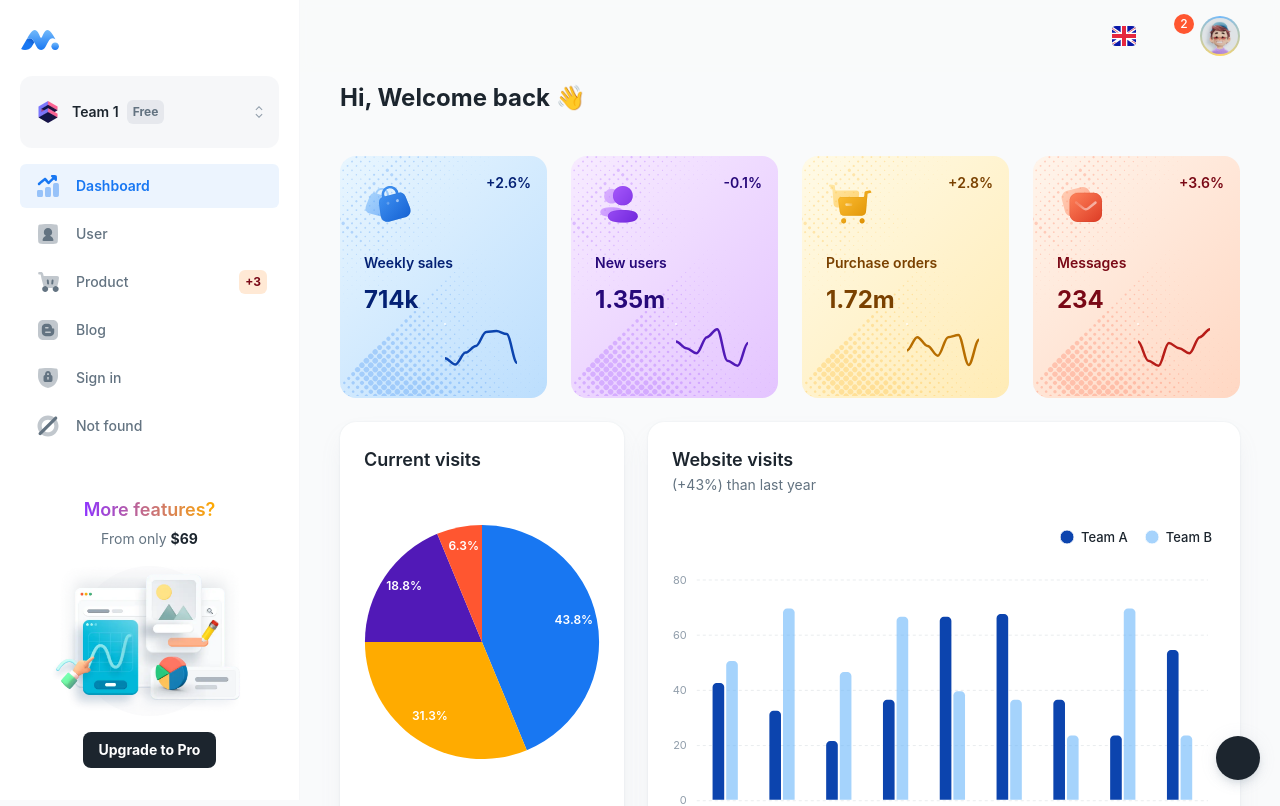
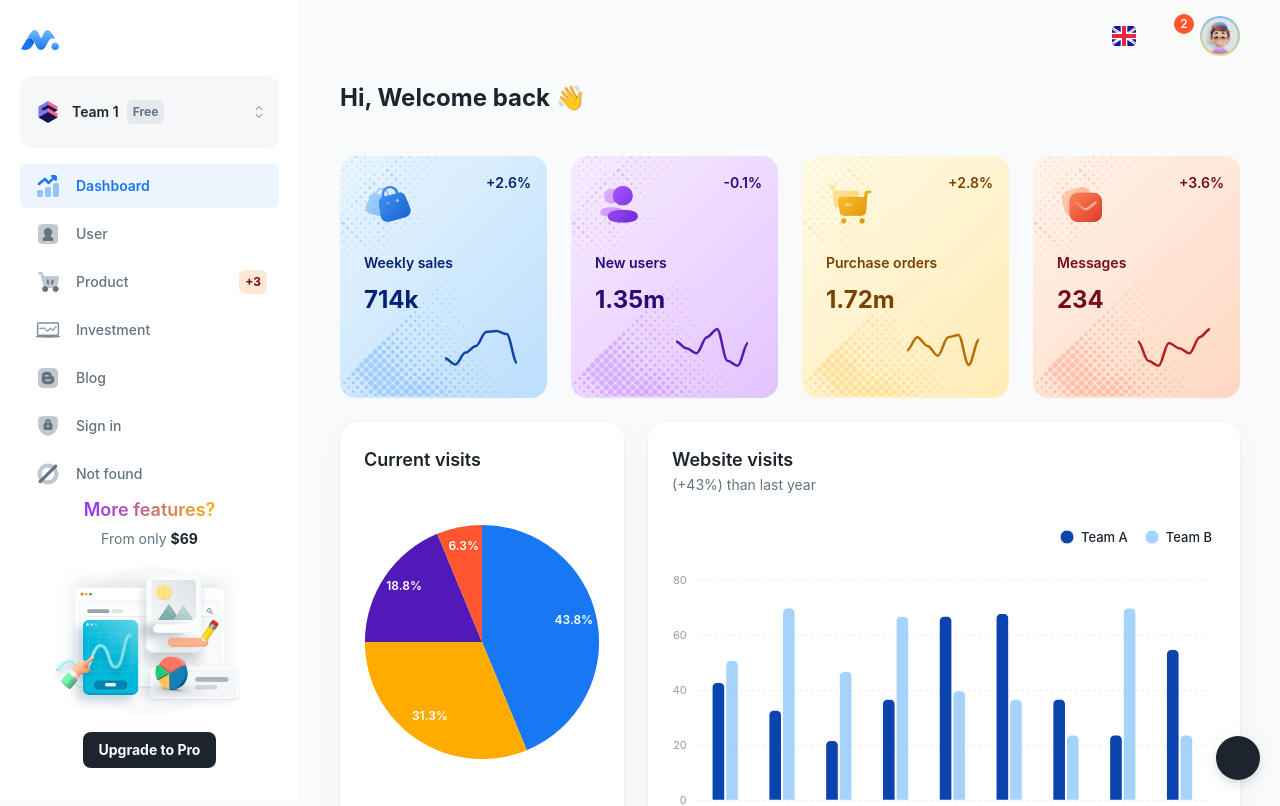
Before and after one commit to CesarCachay/korzo-challenge, a React (Vite) app: page / in a window 1280 px wide. Shown: the top 806 px of the page. Built offline with nearby package versions, Linux system fonts and the light colour scheme; some icons are missing.

Commit message:
Add investment route and update navbar for its proper navigation

```diff
--- a/src/layouts/config-nav-dashboard.tsx
+++ b/src/layouts/config-nav-dashboard.tsx
@@ -29,6 +29,11 @@ export const navData = [
     ),
   },
   {
+    title: 'Investment',
+    path: '/investment',
+    icon: icon('ic-stocks'),
+  },
+  {
     title: 'Blog',
     path: '/blog',
     icon: icon('ic-blog'),
--- a/src/main.tsx
+++ b/src/main.tsx
@@ -2,20 +2,24 @@ import ReactDOM from 'react-dom/client';
 import { Suspense, StrictMode } from 'react';
 import { BrowserRouter } from 'react-router-dom';
 import { HelmetProvider } from 'react-helmet-async';
+import { QueryClient, QueryClientProvider } from '@tanstack/react-query';
 
 import App from './app';
 
 // ----------------------------------------------------------------------
 
+const queryClient = new QueryClient();
 const root = ReactDOM.createRoot(document.getElementById('root') as HTMLElement);
 
 root.render(
   <StrictMode>
     <HelmetProvider>
       <BrowserRouter>
-        <Suspense>
-          <App />
-        </Suspense>
+        <QueryClientProvider client={queryClient}>
+          <Suspense>
+            <App />
+          </Suspense>
+        </QueryClientProvider>
       </BrowserRouter>
     </HelmetProvider>
   </StrictMode>
--- /dev/null
+++ b/src/pages/investment.tsx
@@ -0,0 +1,7 @@
+export default function InvestmentPage() {
+  return (
+    <div>
+      <div>My APPLE Stocks!</div>
+    </div>
+  );
+}
--- a/src/routes/sections.tsx
+++ b/src/routes/sections.tsx
@@ -16,6 +16,7 @@ export const UserPage = lazy(() => import('src/pages/user'));
 export const SignInPage = lazy(() => import('src/pages/sign-in'));
 export const ProductsPage = lazy(() => import('src/pages/products'));
 export const Page404 = lazy(() => import('src/pages/page-not-found'));
+export const InvestmentPage = lazy(() => import('src/pages/investment'));
 
 // ----------------------------------------------------------------------
 
@@ -47,6 +48,7 @@ export function Router() {
         { path: 'user', element: <UserPage /> },
         { path: 'products', element: <ProductsPage /> },
         { path: 'blog', element: <BlogPage /> },
+        { path: 'investment', element: <InvestmentPage /> },
       ],
     },
     {
```
Also changed, not shown: public/assets/icons/navbar/ic-stocks.svg (added).
